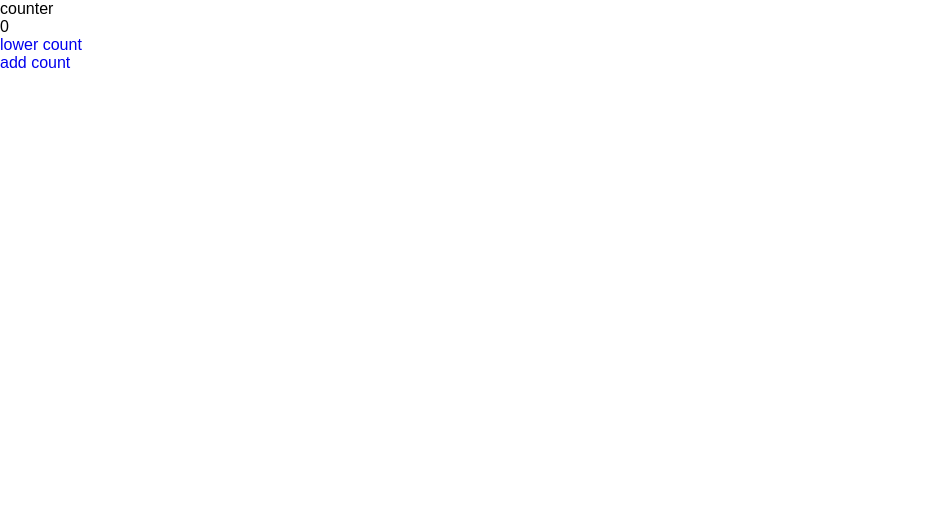
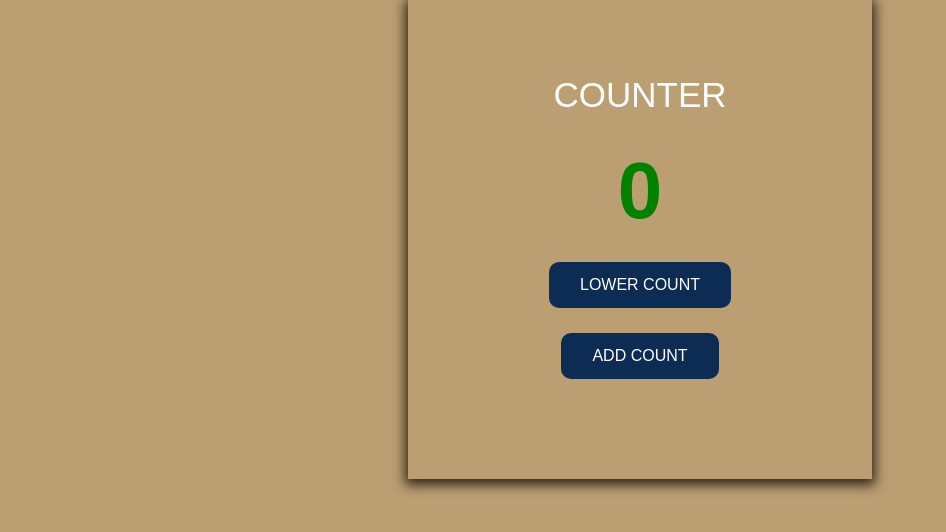
Before and after one commit to Shirly-D/Counter, a plain HTML site: page index.html in a window 1280 px wide. Shown: the whole page, without its empty margins (0-946 px from the left). Drawn offline with Linux system fonts and the light colour scheme.

Commit message:
css style commit

```diff
--- a/assets/css/style.css
+++ b/assets/css/style.css
@@ -103,22 +103,55 @@ li {
   width: 86%;
   margin: 0 auto;
 }
-/*=================================
-  Header styling starts here
-=================================*/
-
-
-
-
-
-
-/*=================================
-  Header styling ends here
-=================================*/
 
 /*=================================
   main styling starts here
 =================================*/
+main {
+  height: 100vh;
+  background-color: #BB9E72;
+}
+
+section {
+  width: 30%;
+  padding: 75px 40px;
+  margin: 0 auto;
+  background-color: #BB9E72;
+  box-shadow: 0px 3px 11px 3px #33271a;
+  text-align: center;
+}
+
+section h2 {
+  margin-bottom: 30px;
+  color: #FFFFFF;
+  font-size: 35px;
+  text-transform: uppercase;
+}
+
+section p {
+  margin-bottom: 25px;
+  color: #008100;
+  font-size: 80px;
+  font-weight: bold;
+}
+
+section div a {
+  padding: 13px 30px;
+  border: 1px solid transparent;
+  border-radius: 10px;
+  margin-bottom: 25px;
+  color: #FFFFFF;
+  background-color: #0D2C53;
+  text-transform: uppercase;
+  transition: 1s;
+}
+
+section div a:hover {
+  border: 1px solid #0D2C53;
+  background-color: #F7F7F7;
+  color: #0D2C53;
+}
+
 
 
 
@@ -131,19 +164,6 @@ li {
   main styling ends here
 =================================*/
 
-/*=================================
-  footer styling starts here
-=================================*/
-
-
-
-
-
-
-
- /*=================================
-  footer styling ends here
-=================================*/
 
 /*media query starts*/
 /*media query for 995px starts here*/
```
